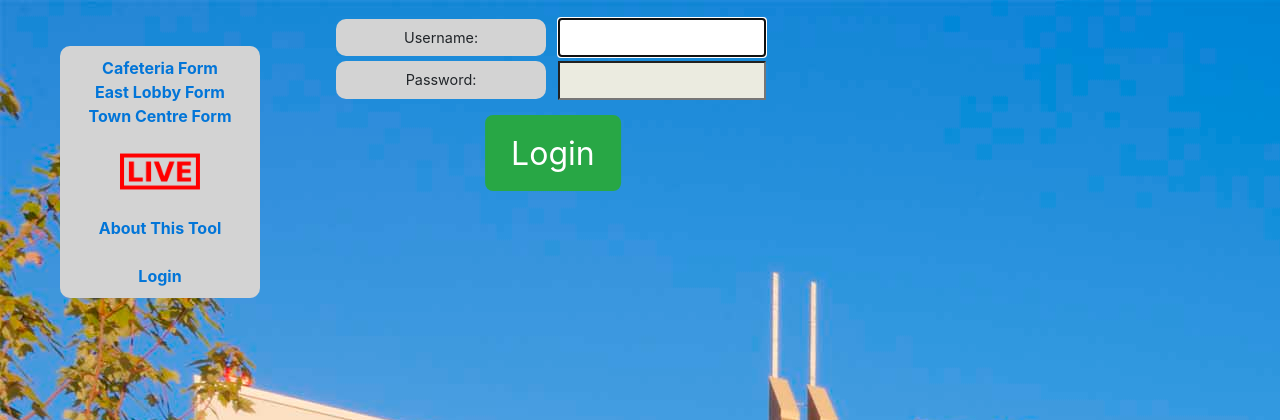
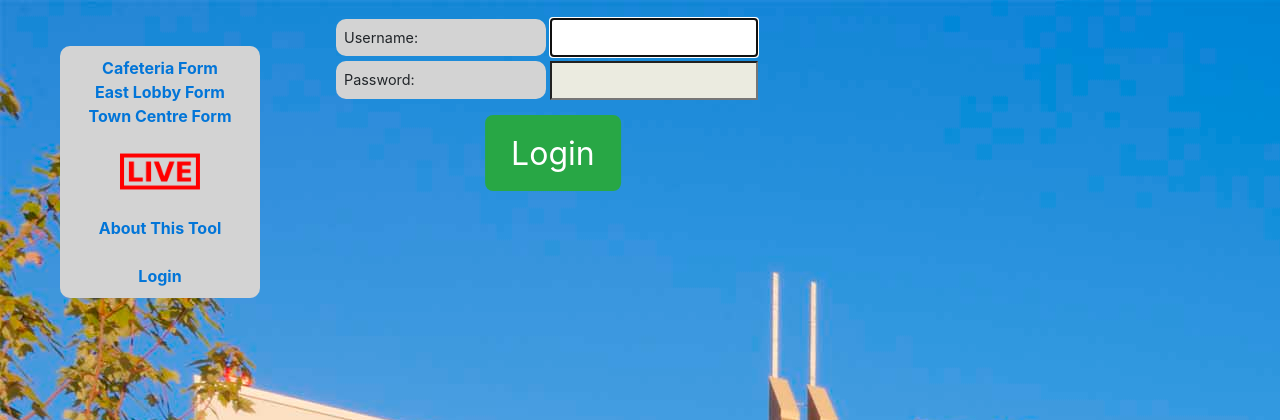
Before and after one commit to brendandagys/staffpool, a Django app: page /accounts/login/ in a window 1280 px wide. Shown: the top 420 px of the page. Run offline with Django 3.2, Linux system fonts and the light colour scheme; data comes from the database, SQL or seed files in the repository; both versions use the stored data as it was after the commit; some libraries are stand-ins or nearby versions.

Commit message:
I don't know

```diff
--- a/catalog/static/css/styles.css
+++ b/catalog/static/css/styles.css
@@ -113,15 +113,13 @@ th {
     /* width: 10rem; */
 }
 
-#login_u, #login_p {
-    margin: 0.5rem 0.5rem 0.5rem 0;
+/* #login_u, #login_p {
+    margin: 3.5rem 0.5rem 0.5rem 0;
     text-align: center;
-}
+} */
 
 input[type="text"] {
     color: blue;
-    /* border-color: red; */
-    /* background-color: #ebebe0; */
     background-color: white;
     margin: 0.5px;
     /* margin-right: 8px; */
@@ -359,3 +357,7 @@ h3.grab {
     font-size: 2rem;
     margin-bottom: 3rem;
 }
+/*
+.login_form {
+    width: 50px;
+} */
--- a/catalog/urls.py
+++ b/catalog/urls.py
@@ -3,13 +3,13 @@ from django.views.generic import RedirectView
 from . import views
 
 urlpatterns = [
+    path('', RedirectView.as_view(url='/LIVE/', permanent=True)),
+    path('LIVE/', views.LocationListView.as_view(), name='LIVE'),
     path('Cafeteria', views.cafeteria_form, name='cafeteria_form'),
     path('EastLobby/', views.east_lobby_form, name='east_lobby_form'),
     path('TownCentre/', views.town_centre_form, name='town_centre_form'),
-    path('LIVE/', views.LocationListView.as_view(), name='LIVE'),
     path('About/', views.about, name='about'),
     path('LIVE/CodeRedStatus/', views.code_red_status, name='code_red_status_view'),
     re_path(r'^.*CodeRed.*$', views.code_red_status, name='code_red_status'),
-    path('', RedirectView.as_view(url='/LIVE/', permanent=True)),
-    # path('catalog/Home/', RedirectView.as_view(url='/Home/LIVE/', permanent=True))
+    # path('catalog/', RedirectView.as_view(url='/Home/LIVE/', permanent=True))
 ]
--- a/staff_pool/urls.py
+++ b/staff_pool/urls.py
@@ -23,9 +23,8 @@ from django.conf.urls.static import static
 
 urlpatterns = [
     path('admin/', admin.site.urls, name='admin'),
-    path('Home/', include('catalog.urls'), name='home'),
     path('accounts/', include('django.contrib.auth.urls')), # Add Django site authentication urls (for login, logout, password management)
-    path('', RedirectView.as_view(url='/Home/', permanent=True)),
+    path('', include('catalog.urls')),
     ] + static(settings.STATIC_URL, document_root=settings.STATIC_ROOT)
 
 # Add Django site authentication urls (for login, logout, password management)
--- a/templates/registration/login.html
+++ b/templates/registration/login.html
@@ -15,17 +15,17 @@
   {% endif %}
 {% endif %}
 
-<form method="post" action="{% url 'login' %}">
+<form method="post" action="{% url 'login' %}" autocomplete="on">
 {% csrf_token %}
 <table>
 
 <tr>
-  <td><span id="login_u">{{ form.username.label_tag }}</span></td>
+  <td><span class="login_form" id="login_u">{{ form.username.label_tag }}</span></td>
   <td>{{ form.username }}</td>
 </tr>
 
 <tr>
-  <td><span id="login_p">{{ form.password.label_tag }}</span></td>
+  <td><span class="login_form" id="login_p">{{ form.password.label_tag }}</span></td>
   <td>{{ form.password }}</td>
 </tr>
 </table>
```
Also changed, not shown: db.sqlite3.
